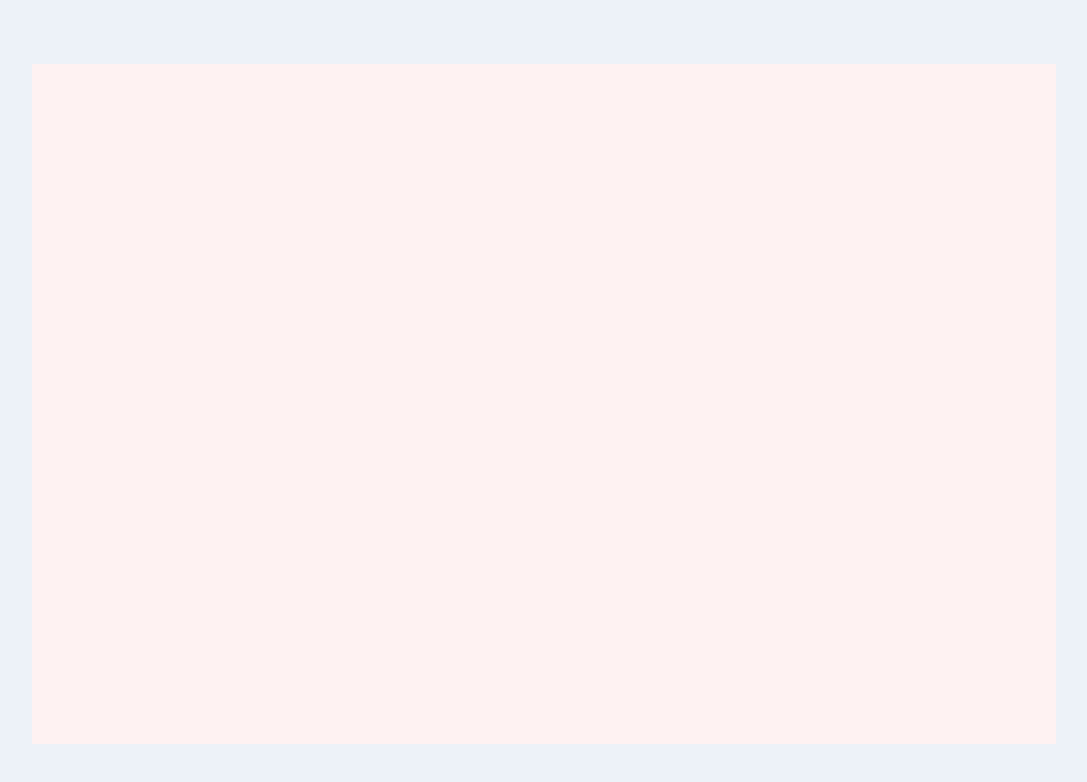
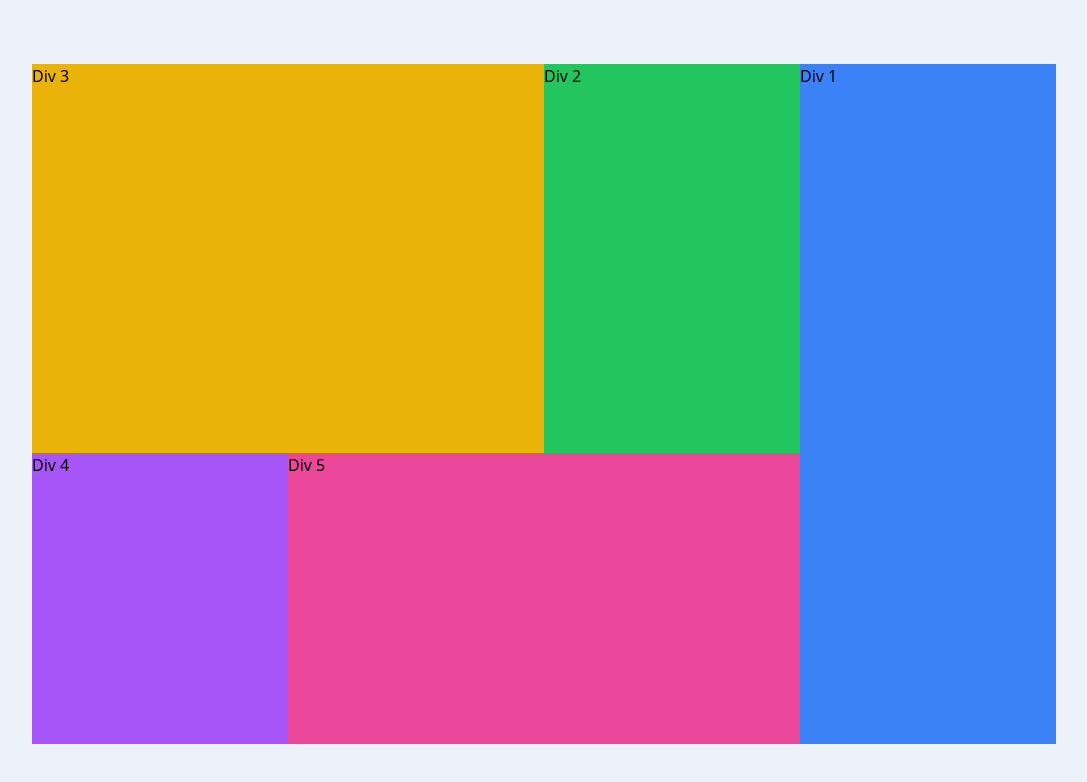
Before and after one commit to mirkobozzetto/testimonials-grid-section, a website: page index.html in a window 1280 px wide. Shown: the whole page, without its empty margins (96-1183 px from the left). Drawn offline with Linux system fonts and the light colour scheme.

Commit message:
Update layout for main content section

```diff
--- a/index.html
+++ b/index.html
@@ -11,9 +11,33 @@
   </head>
   <body class="bg-[#EDF2F8] md:px-[10vw] md:py-16 md:h-full">
     <main
-      class="flex flex-col justify-center items-center bg-red-50 min-w-full md:h-[85vh]"
+      class="md:gap-0 md:grid md:grid-cols-8 md:grid-rows-7 bg-red-50 min-w-full md:h-[85vh]"
     >
-      <!--  -->
+      <div
+        class="md:col-start-7 md:col-end-9 md:row-start-1 md:row-end-8 bg-blue-500"
+      >
+        Div 1
+      </div>
+      <div
+        class="md:col-start-5 md:col-end-7 md:row-start-1 md:row-end-5 bg-green-500"
+      >
+        Div 2
+      </div>
+      <div
+        class="md:col-start-1 md:col-end-5 md:row-start-1 md:row-end-5 bg-yellow-500"
+      >
+        Div 3
+      </div>
+      <div
+        class="md:col-start-1 md:col-end-3 md:row-start-5 md:row-end-8 bg-purple-500"
+      >
+        Div 4
+      </div>
+      <div
+        class="md:col-start-3 md:col-end-7 md:row-start-5 md:row-end-8 bg-pink-500"
+      >
+        Div 5
+      </div>
     </main>
   </body>
 </html>
```
Also changed, not shown: src/output.css.
